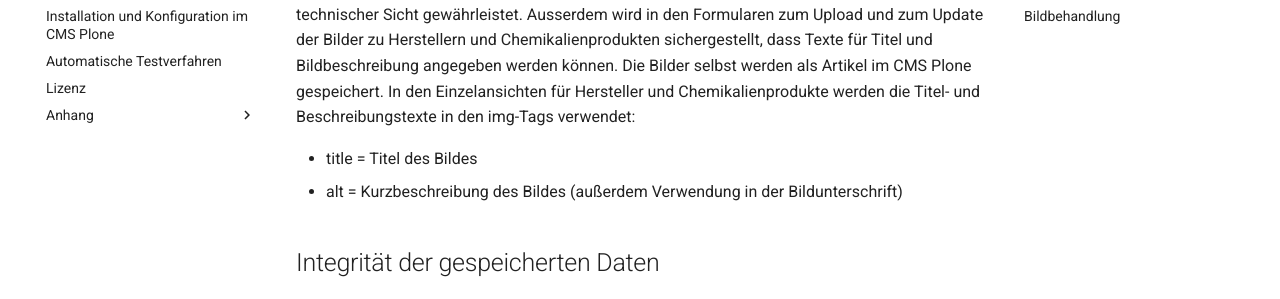
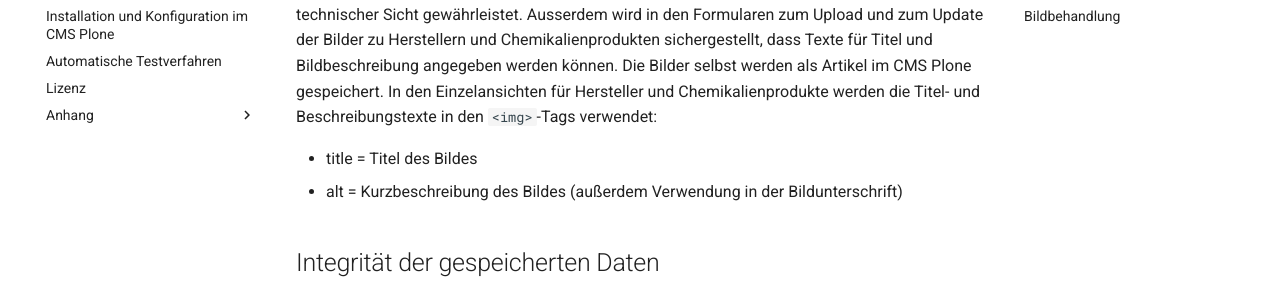
Before and after one commit to educorvi/edi.docTheSubstanceForms, an MkDocs documentation site: the page built from docs/anforderungen.md, in a window 1280 px wide and 900 px high, scrolled down 1731 px. Shown: the part 281-580 px from the top of the window. Built offline with MkDocs 1.6.1 and Material for MkDocs 9.7.7, drawn with Linux system fonts in a browser that asks for light colours; some of the changed lines change nothing that is shown; some of the changed text lies outside the part shown.

Commit message:
img tags

```diff
--- a/docs/anforderungen.md
+++ b/docs/anforderungen.md
@@ -74,7 +74,7 @@ technischer Sicht gewährleistet. Ausserdem wird in den Formularen zum Upload un
 der Bilder zu Herstellern und Chemikalienprodukten sichergestellt, dass Texte für Titel
 und Bildbeschreibung angegeben werden können. Die Bilder selbst werden als Artikel im CMS
 Plone gespeichert. In den Einzelansichten für Hersteller und Chemikalienprodukte werden die
-Titel- und Beschreibungstexte in den img-Tags verwendet:
+Titel- und Beschreibungstexte in den `<img>`-Tags verwendet:
 
 - title = Titel des Bildes
 - alt = Kurzbeschreibung des Bildes (außerdem Verwendung in der Bildunterschrift)
```
